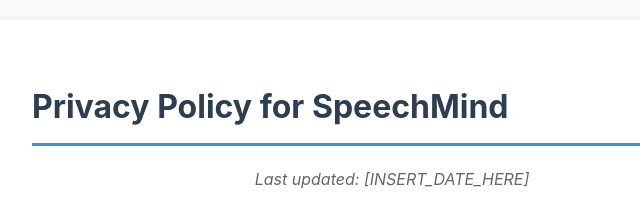
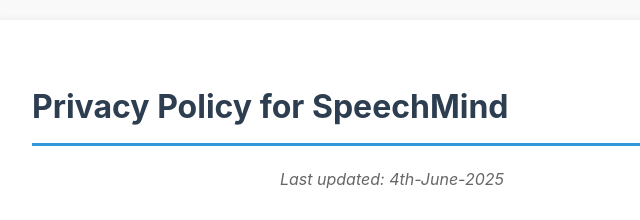
Before and after one commit to Moosa-Razaa/SpeechMind-Privacy-Policy, a plain HTML site: page index.html in a window 1280 px wide. Shown: the top 220 px of the page, 248-888 px from the left. Drawn offline with Linux system fonts and the light colour scheme.

Commit message:
Update index.html

```diff
--- a/index.html
+++ b/index.html
@@ -56,7 +56,7 @@
 <body>
     <div class="container">
         <h1>Privacy Policy for SpeechMind</h1>
-        <div class="last-updated">Last updated: [INSERT_DATE_HERE]</div>
+        <div class="last-updated">Last updated: 4th-June-2025</div>
 
         <h2>Introduction</h2>
         <p>SpeechMind ("we," "our," or "us") is committed to protecting your privacy. This Privacy Policy explains how we collect, use, and safeguard your information when you use our mobile application.</p>
```
